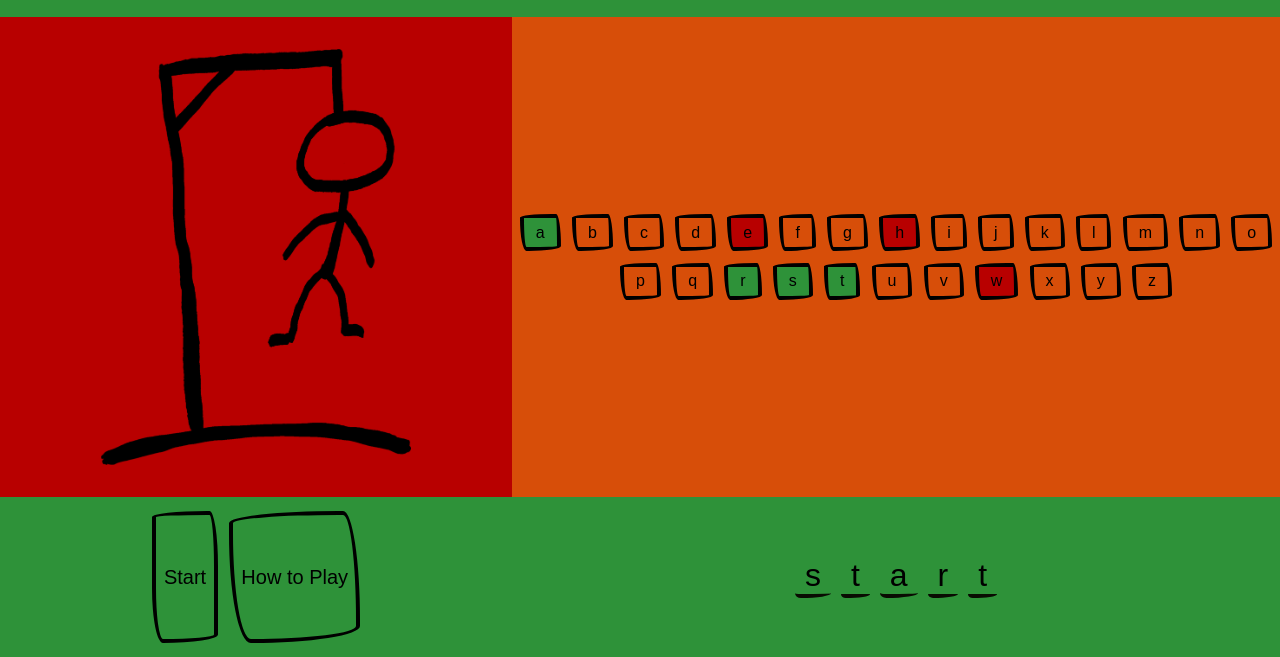
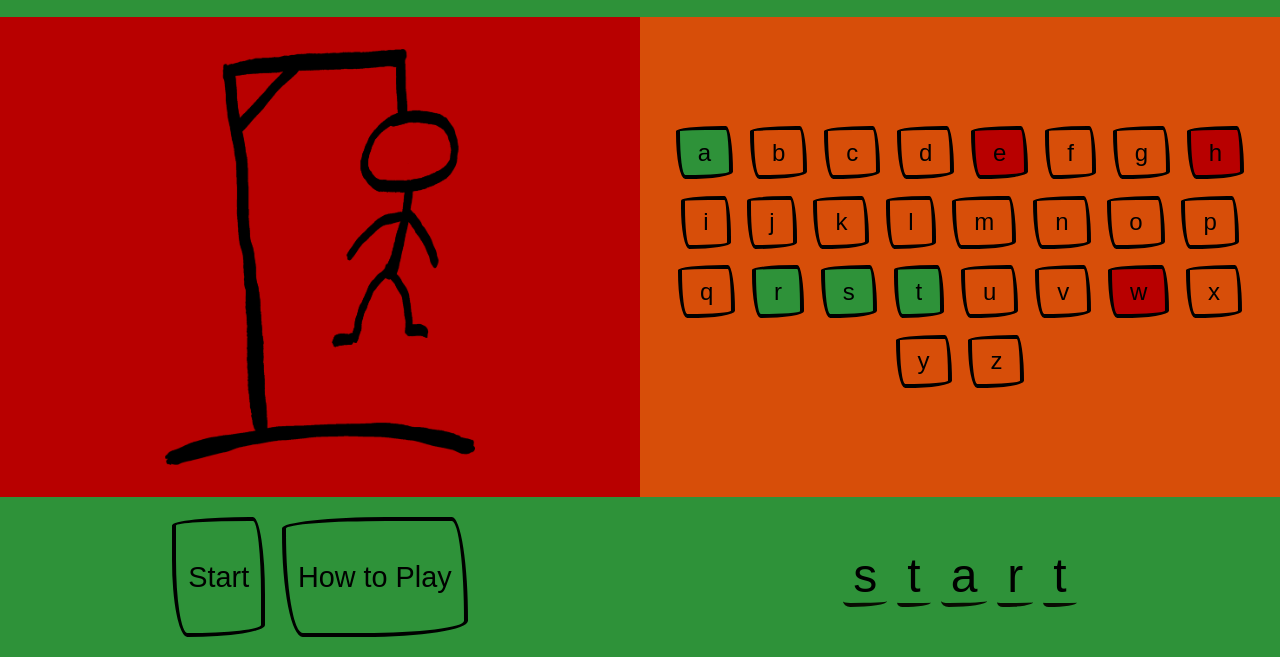
Before and after one commit to John-McPherson/JavaScript-Essentials-Portfolio-Project, a plain HTML site: page index.html in a window 1280 px wide. Shown: the part 143-800 px from the top of the page. Drawn offline with Linux system fonts and the light colour scheme; a web font is replaced by a local one.

Commit message:
add media queeries for ipad and ipad pro

```diff
--- a/assets/css/style.css
+++ b/assets/css/style.css
@@ -6,6 +6,8 @@
     --white: #d8dad3;
     --transparant: rgba(0, 0, 0, 0.0);
     --main-font: "permanent-marker", sans-serif;
+    --img-width:40vw;
+    --control-width:60vw;
     ;
 }
 
@@ -341,7 +343,7 @@ input:checked+.slider:before {
 }
 .controls {
     background-color: var(--orange);
-    width:60vw;
+    width:var(--control-width);
     height: 60vh;
     padding: 0;
     margin: 0;
@@ -354,7 +356,7 @@ input:checked+.slider:before {
     font-size: 1em;
 }
 #hangman{
-    width: 40vw;
+    width: var(--img-width);
     height: 60vh;
     background-color: var(--red);
     margin: 0;
@@ -362,13 +364,13 @@ input:checked+.slider:before {
     order: 1;
 }
 .word{
-    width: 60vw;
+    width: var(--control-width);
     height: 20vh;
     background-color: var(--green);
     order: 4;
 }
 .selector{
-    width: 40vw;
+    width: var(--img-width);
     height: 20vh;
     background-color: var(--green);
     order: 3;
@@ -378,4 +380,24 @@ header {
     width: 100vw;
     background-color: var(--green);
 }
+.selector > button{
+    font-size: .9em;
 }
+}
+
+@media screen and (orientation: landscape) and (min-height:540px){
+:root{
+    font-size: 1.5rem;
+    --control-width:50vw;
+    --img-width:50vw;
+}
+.selector > button{
+    font-size: 1.2em;
+}
+}
+
+@media screen and (orientation: landscape) and (min-height:1024px){
+    :root{
+        font-size: 2.2rem;
+    }
+    }
```
